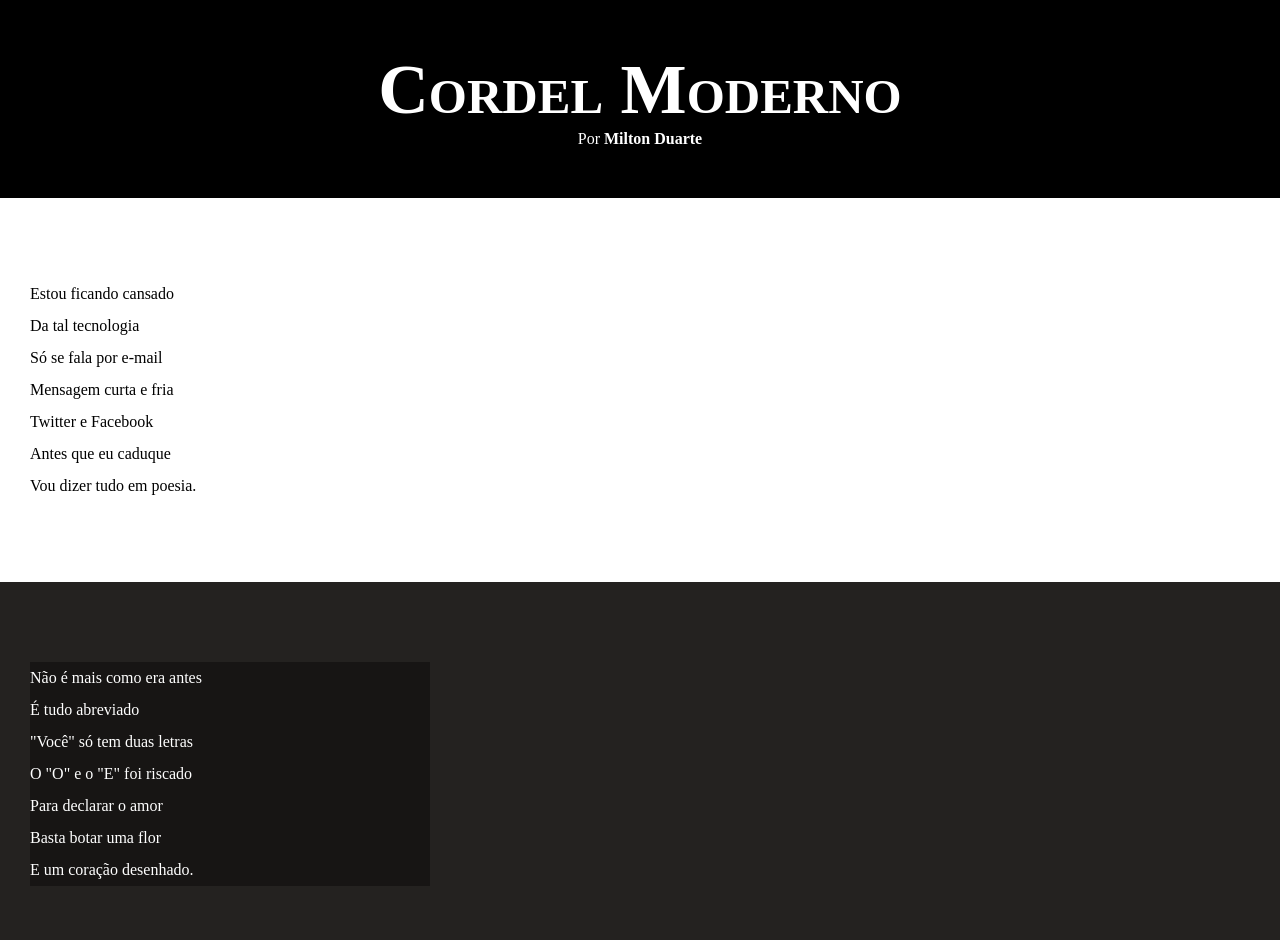
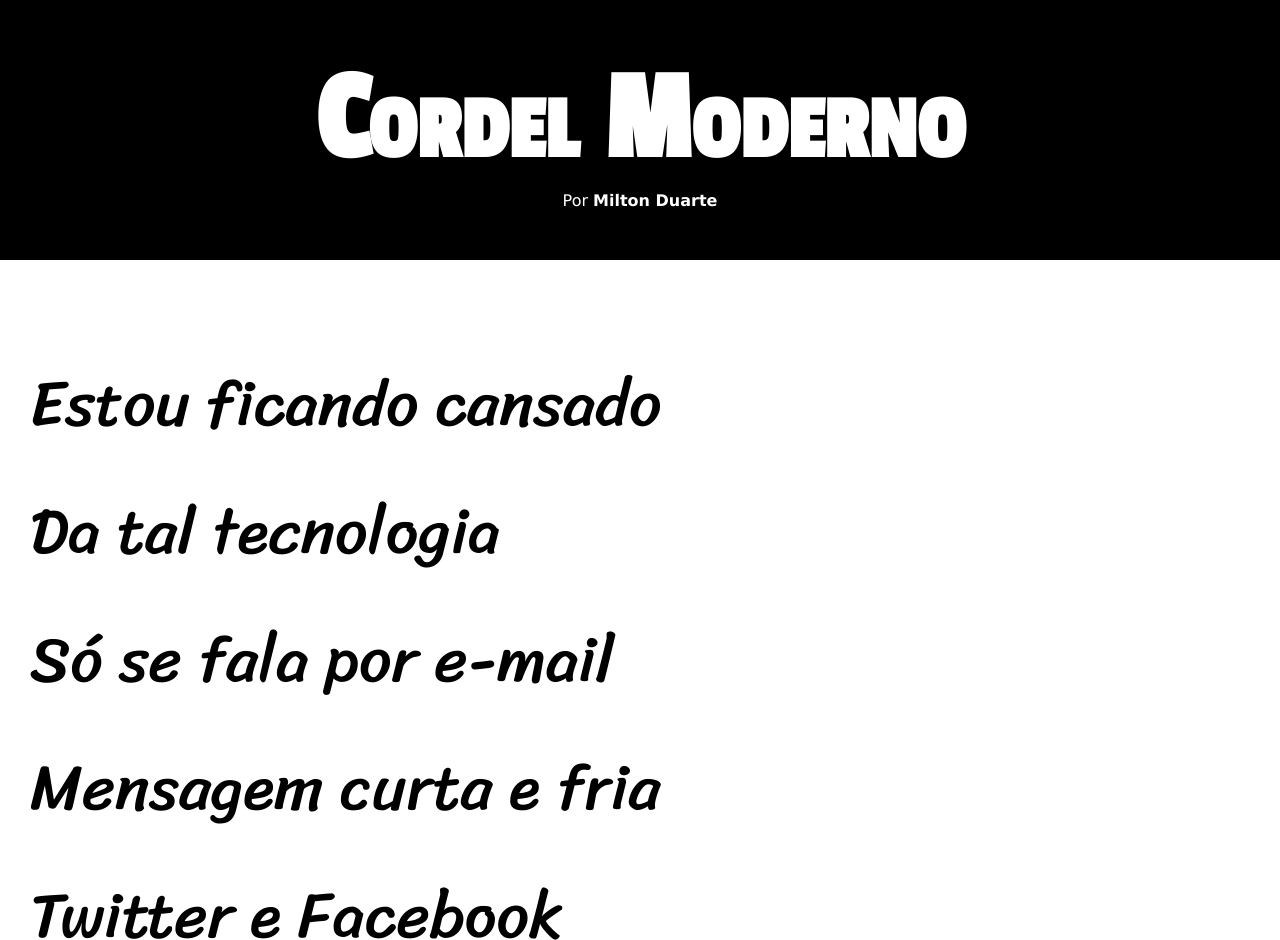
Before and after one commit to kaykyrodrigues/html-css, a plain HTML site: page EXERCICIOS-MD3/DESAFIO012/index.html in a window 1280 px wide. Shown: the top 940 px of the page. Drawn offline with Linux system fonts and the light colour scheme.

Commit message:
atualizando estilo

```diff
--- a/EXERCICIOS-MD3/DESAFIO012/estilo/style.css
+++ b/EXERCICIOS-MD3/DESAFIO012/estilo/style.css
@@ -1,9 +1,19 @@
 @charset "UTF-8";
+
+@import url('https://fonts.googleapis.com/css2?family=Passion+One&display=swap');
+@import url('https://fonts.googleapis.com/css2?family=Sriracha&display=swap');
+
+:root{
+    --fonte1:  Verdana, Geneva, Tahoma, sans-serif;
+    --fonte2: 'Passion One', serif;
+    --fonte3: 'Sriracha', serif;
+}
 
 * {
     margin: 0px;
     padding: 0px;
 }
+
 
 html, body{
     min-height: 100vh;
@@ -17,16 +27,18 @@ header{
 header > h1{
     color: white;
     padding-top: 50px;
-    font-size: 70px;
+    font-size: 10vw;
     text-align: center;
     /* text-transform: uppercase; */
     font-variant: small-caps;
+    font-family: var(--fonte2);
 }
 
 header > p{
     color: white;
     text-align: center;
     padding-bottom: 50px;
+    font-family: var(--fonte1);
 }
 
 header a, footer a{
@@ -44,6 +56,8 @@ section{
     padding-bottom: 10vh;
     line-height: 2em;
     padding-left: 30px;
+    font-family: var(--fonte3);
+    font-size: 5vw;
 }
 
 section.branco{
@@ -57,7 +71,8 @@ section.imagem{
 
 section.imagem > p{
     background-color: rgba(0, 0, 0, 0.373);
-    width: 400px;
+    display: inline-block;
+    padding: 5px;
 
 }
 
@@ -67,6 +82,6 @@ section.imagem > p{
 footer{
     background-color: black;
     color: white;
-    padding: 20px;
+    padding: 10px;
     text-align: center;
 }
```
